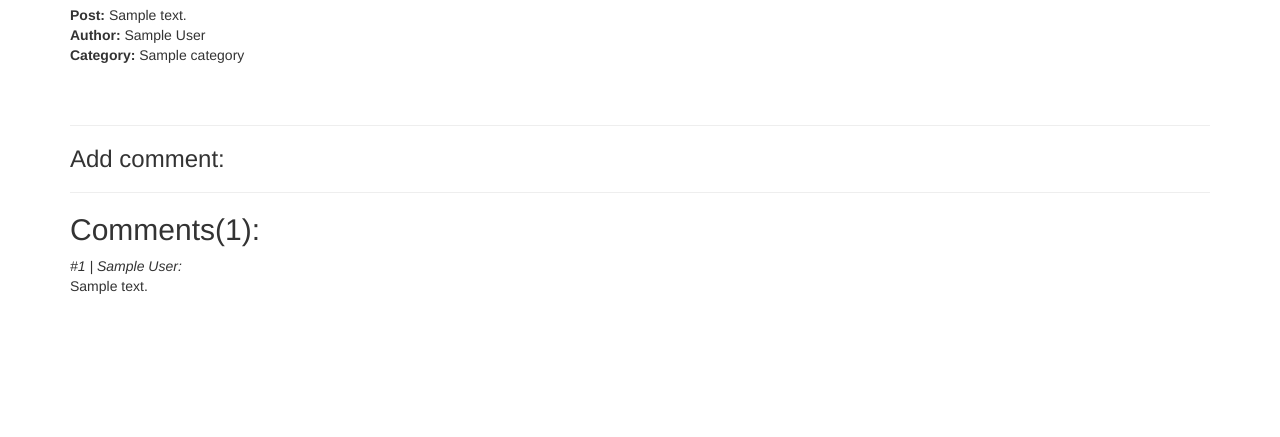
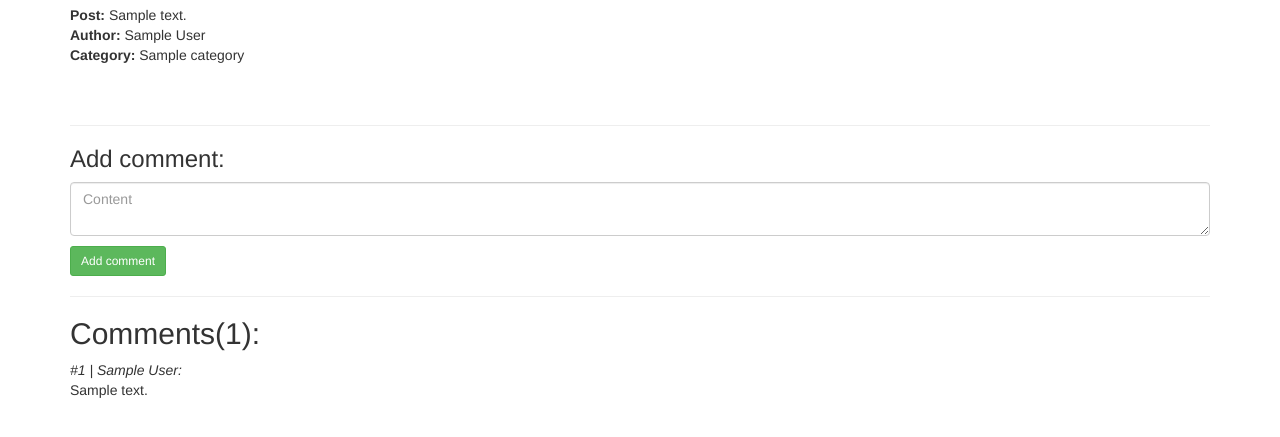
Before and after one commit to adyouri/kalima, a Flask app: page /posts/1 in a window 1280 px wide. Shown: the part 149-586 px from the top of the page. Run offline with Flask 2, Linux system fonts and the light colour scheme; tables that the repository leaves empty hold one stand-in row (values such as "Sample post"); some libraries are stand-ins or nearby versions.

Commit message:
Add comments form

```diff
--- a/project/posts/forms.py
+++ b/project/posts/forms.py
@@ -1,8 +1,13 @@
 from flask_wtf import Form
 from wtforms import TextField, TextAreaField
 from wtforms.validators import DataRequired, Length
+
 
 class PostForm(Form):
     title = TextField('title', validators = [DataRequired(), Length(max=100)])
     description = TextAreaField('description', validators = [DataRequired()])
     category = TextField('category', validators = [DataRequired()])
+
+
+class CommentForm(Form):
+    content = TextAreaField('content', validators = [DataRequired()])
--- a/project/posts/templates/post.html
+++ b/project/posts/templates/post.html
@@ -1,3 +1,6 @@
+{% from "_formhelpers.html" import render_field %}
+
+
 {% extends "base.html" %}
 {% block content %}
    <br>
@@ -9,6 +12,17 @@
    <br>
    <hr>
    <h3>Add comment:</h3>
+
+    <form class="form-signin" action="" role="form" method="post">
+        {{ form.csrf_token }}
+
+        {{ render_field(field=form.content, placeholder="Content", class="form-control") }}
+
+        <button class="btn btn-sm btn-success" type="submit">Add comment</button>
+    </form>
+    {% if error %}
+    <strong>Error: </strong><div class="alert">{{ error}} </div>
+    {% endif %}
 
    <hr>
    {% if not comments.first()  %} {# if post has no comments #}
--- a/project/posts/views.py
+++ b/project/posts/views.py
@@ -5,15 +5,19 @@ from project.models import BlogPost, User, Category, Comment
 from  flask_login import current_user, login_required
 
 from . import posts_blueprint
-from forms import PostForm
+from forms import PostForm, CommentForm
 from project import db
 
-@posts_blueprint.route("/posts/<id>")
+@posts_blueprint.route("/posts/<id>", methods=["GET", "POST"])
 def post_by_id(id):
     post = BlogPost.query.filter_by(id = id).first_or_404()
     comments = Comment.query.filter_by(post_id = post.id)
-    return render_template("post.html", post = post, comments = comments)
-
+    form = CommentForm()
+    if form.validate_on_submit():
+        db.session.add(Comment(form.content.data, post.id, current_user.id))
+        db.session.commit()
+        flash("Added new comment successfully!")
+    return render_template("post.html", post = post, comments = comments, form = form)
 
 
 @posts_blueprint.route('/')
--- a/project/templates/base.html
+++ b/project/templates/base.html
@@ -31,6 +31,7 @@
     {% block content %}
 
     {% endblock %}
+    <div style="margin-bottom: 80px"></div>
     </div>
 </body>
 </html>
```
Also changed, not shown: TODO.md (+9 -6 lines).
